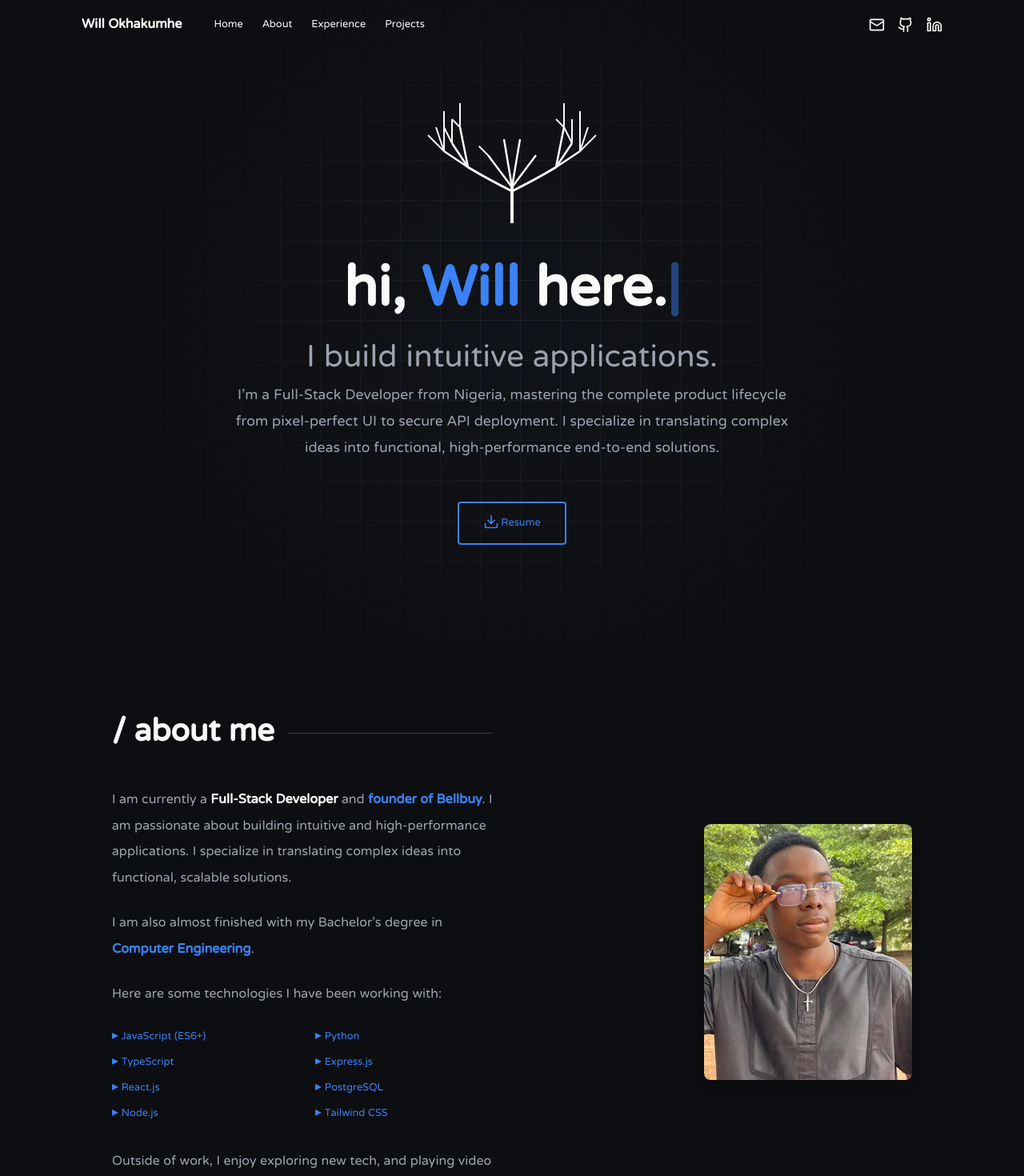
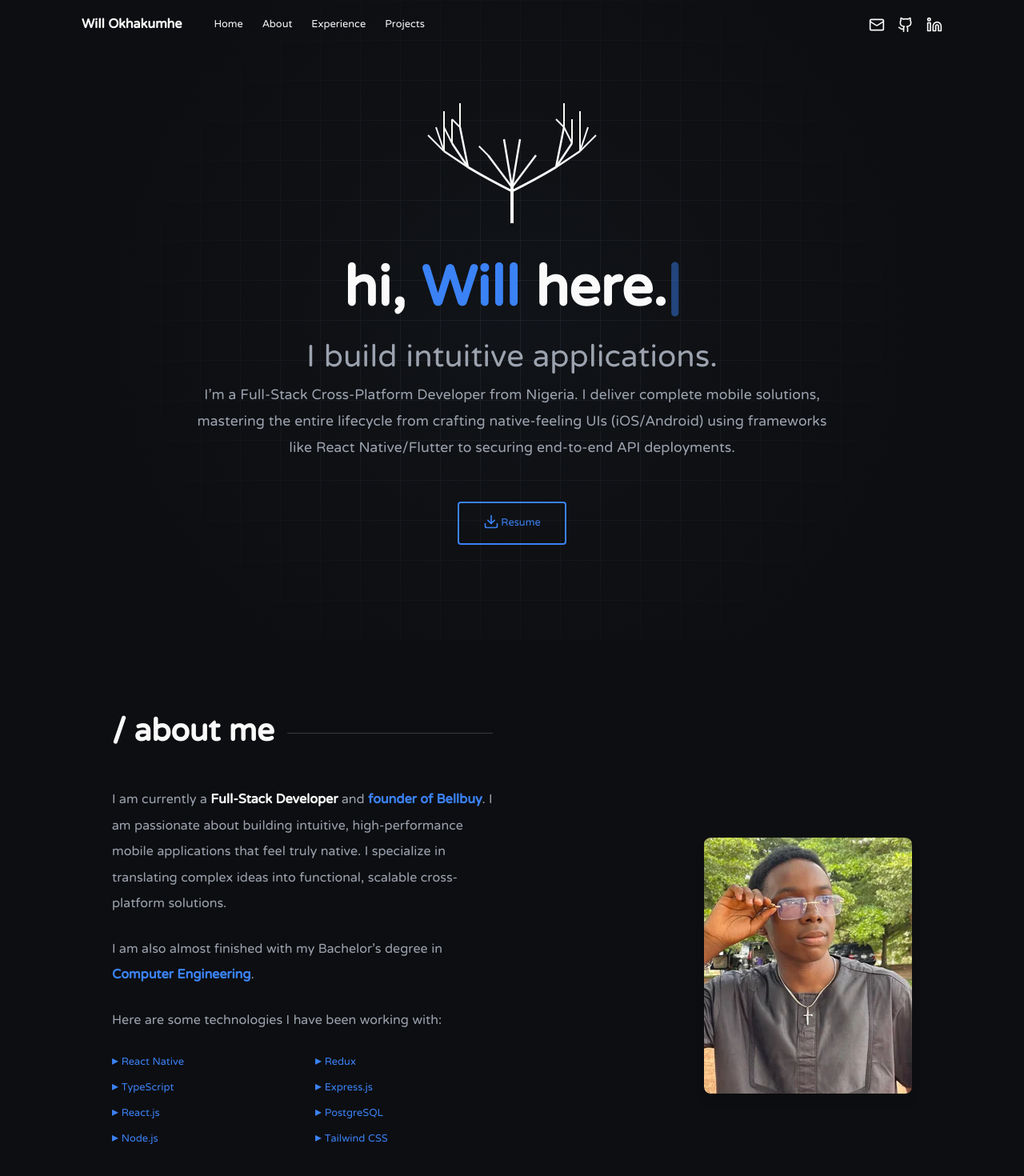
Before and after one commit to kingwillyo/portfolio, a React (Vite) app: page / in a window 1280 px wide. Shown: the top 1470 px of the page at 80% size. Built offline with nearby package versions, Linux system fonts and the light colour scheme.

Commit message:
implement minor changes to texts

```diff
--- a/src/App.jsx
+++ b/src/App.jsx
@@ -1,10 +1,10 @@
 import React from "react";
 import About from "./components/about";
 import Experience from "./components/experience";
+import Footer from "./components/footer";
 import Hero from "./components/hero";
 import Nav from "./components/nav";
 import Projects from "./components/projects";
-import Footer from "./components/footer";
 
 const App = () => {
   return (
--- a/src/components/about.jsx
+++ b/src/components/about.jsx
@@ -50,9 +50,9 @@ export default function About() {
           </span>{" "}
           and{" "}
           <span className="text-accent font-semibold">founder of Bellbuy</span>.
-          I am passionate about building intuitive and high-performance
-          applications. I specialize in translating complex ideas into
-          functional, scalable solutions.
+          I am passionate about building intuitive, high-performance mobile
+          applications that feel truly native. I specialize in translating
+          complex ideas into functional, scalable cross-platform solutions.
         </p>
         <p className="text-secondary text-lg md:text-xl mb-6 leading-relaxed">
           I am also almost finished with my Bachelor's degree in
@@ -71,7 +71,7 @@ export default function About() {
               className="animate-bullet-in"
               style={{ animationDelay: "1.5s" }}
             >
-              ▸ JavaScript (ES6+)
+              ▸ React Native
             </li>
             <li
               className="animate-bullet-in"
@@ -97,7 +97,7 @@ export default function About() {
               className="animate-bullet-in"
               style={{ animationDelay: "2.3s" }}
             >
-              ▸ Python
+              ▸ Redux
             </li>
             <li
               className="animate-bullet-in"
--- a/src/components/hero.jsx
+++ b/src/components/hero.jsx
@@ -38,11 +38,7 @@ export default function Hero() {
           I build intuitive applications.
         </p>
         <p className="text-[18px] md:text-[22px] text-secondary text-center mb-[50px] animate-slide-in delay-1">
-          I'm a Full-Stack Developer from Nigeria, mastering the complete
-          product lifecycle <br />
-          from pixel-perfect UI to secure API deployment. I specialize in
-          translating complex <br />
-          ideas into functional, high-performance end-to-end solutions.
+        I'm a Full-Stack Cross-Platform Developer from Nigeria. I deliver complete mobile solutions, <br /> mastering the entire lifecycle from crafting native-feeling UIs (iOS/Android) using frameworks <br />like React Native/Flutter to securing end-to-end API deployments.
         </p>
         <div className="flex justify-center">
           <a
--- a/src/components/projects.jsx
+++ b/src/components/projects.jsx
@@ -46,24 +46,15 @@ export default function Projects() {
         "Simple way to help control your  savings ",
       github: "https://github.com/kingwillyo/wallet-app",
       technologies: "React Native, Supabase, PostgreSQL, TypeScript",
+      featured: true,
     },
     {
-      title: "E-commerce Analytics Platform",
+      title: "Social App Onboarding Flow",
       description:
-        "A comprehensive analytics dashboard for e-commerce businesses. Provides insights on sales performance, customer behavior, and inventory management with interactive visualizations.",
-      technologies: "Vue.js, D3.js, Express.js, MongoDB",
-    },
-    {
-      title: "Weather Forecast App",
-      description:
-        "A responsive weather application with location-based forecasting. Features 7-day forecasts, weather maps, and personalized recommendations based on weather conditions.",
-      technologies: "JavaScript, HTML/CSS, OpenWeather API",
-    },
-    {
-      title: "Budget Tracker",
-      description:
-        "A personal finance management tool that helps users track expenses, set budgets, and analyze spending patterns. Includes data visualization and export functionality.",
-      technologies: "React.js, Chart.js, LocalStorage, CSS3",
+        "An onboarding Screen workflow for kairo dev Test",
+      technologies: "React Native, TypeScript, Expo",
+      github: "https://github.com/kingwillyo/social-app-assignment",
+      featured: true,
     },
   ];
 
```
